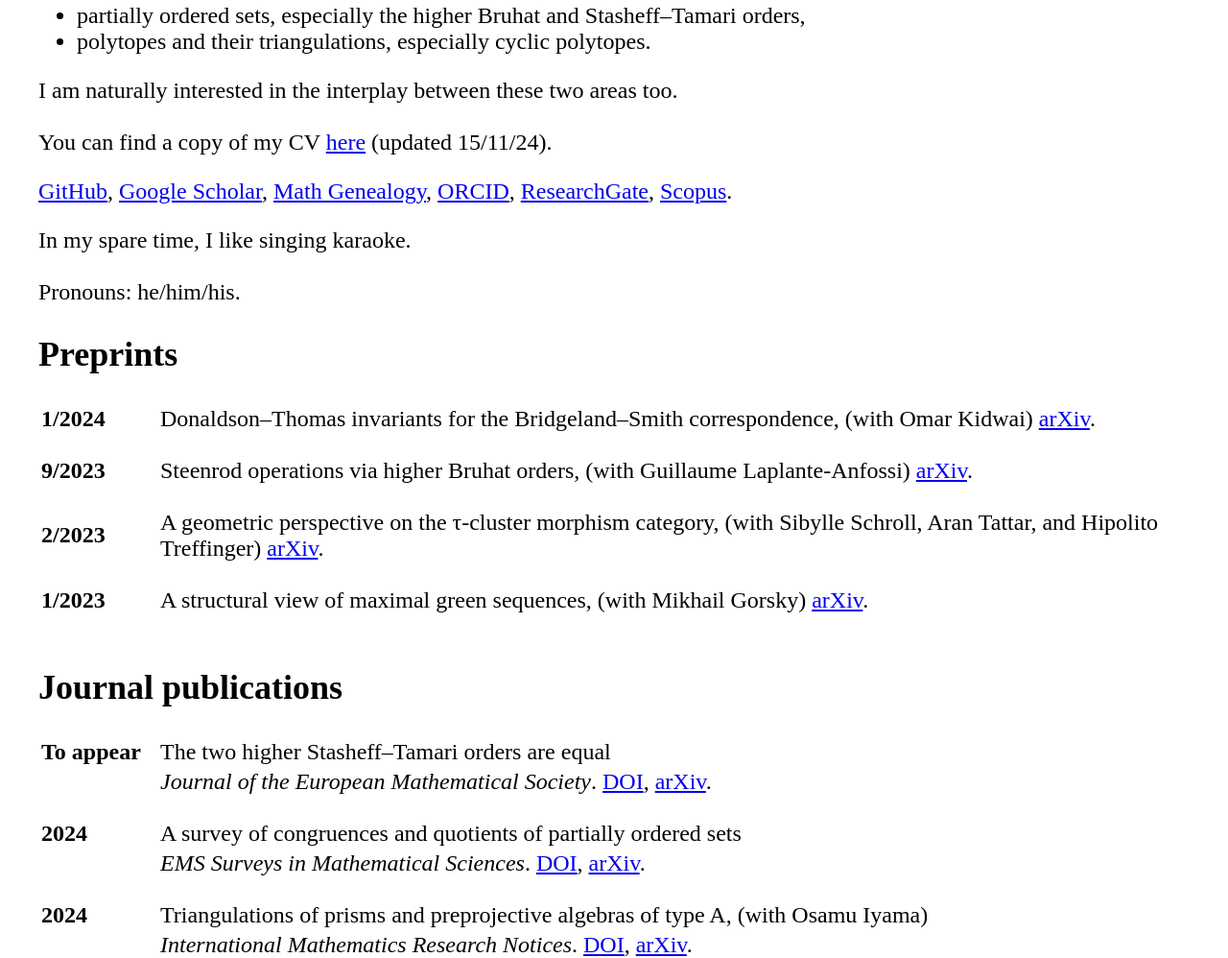
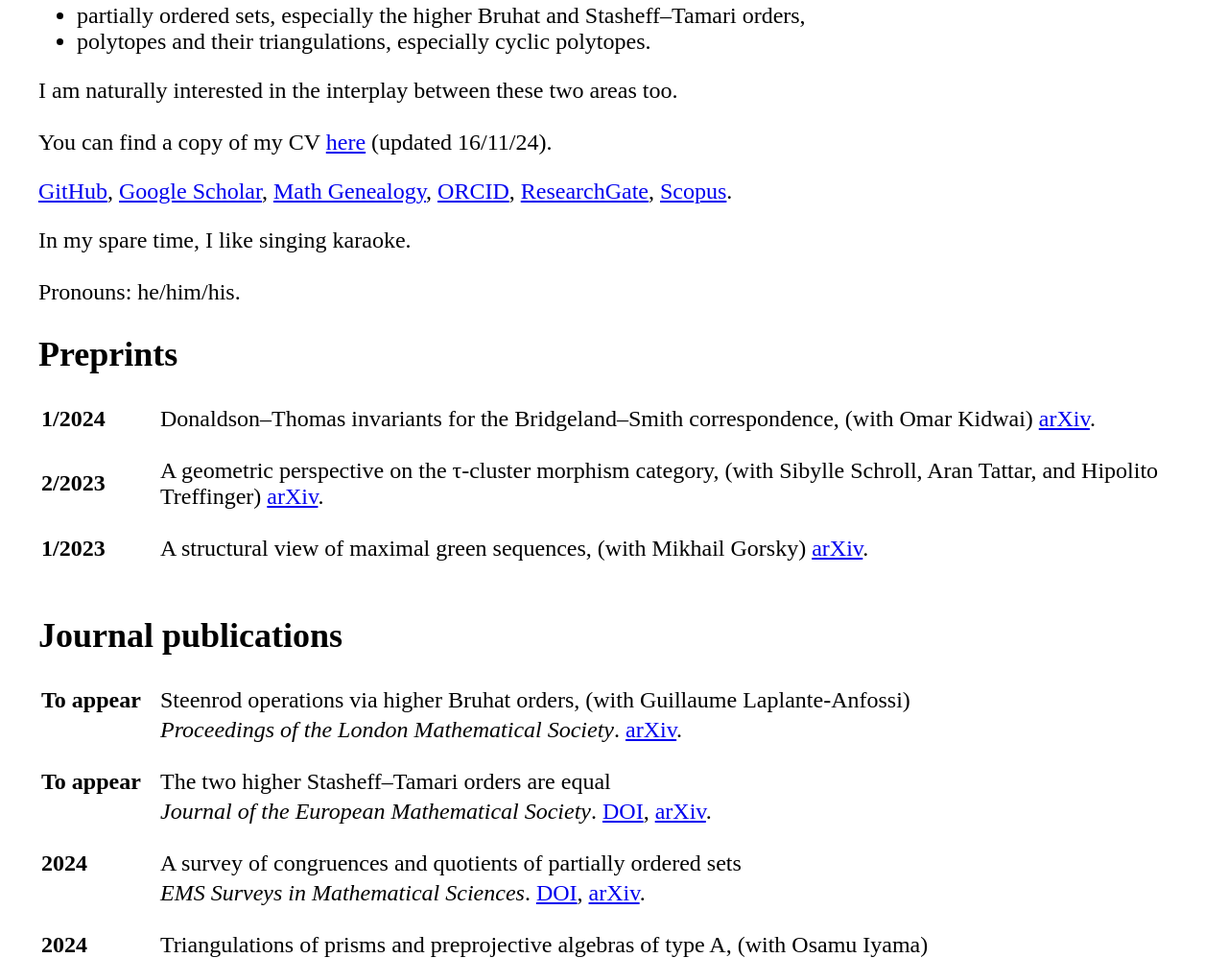
Before and after one commit to nchlswllms/nchlswllms.github.io, a plain HTML site: page index.html in a window 1280 px wide. Shown: the part 1013-2011 px from the top of the page at 96% size. Drawn offline with Linux system fonts and the light colour scheme.

Commit message:
add PLMS paper

```diff
--- a/index.html
+++ b/index.html
@@ -93,7 +93,7 @@ Nicholas Williams
 
 		<br>
 
-		<div>You can find a copy of my CV <a href="academic_cv.pdf">here</a> (updated 15/11/24).</div>
+		<div>You can find a copy of my CV <a href="academic_cv.pdf">here</a> (updated 16/11/24).</div>
 
 		<p><a href="https://github.com/nchlswllms">GitHub</a>,
 		<a href="https://scholar.google.com/citations?user=iZErZFQAAAAJ">Google Scholar</a>,
@@ -120,11 +120,6 @@ Nicholas Williams
 		</tr>
 
 		<tr class="spaceUnder">
-			<td><b>9/2023</b></td>
-			<td>Steenrod operations via higher Bruhat orders, (with Guillaume Laplante-Anfossi) <a href="https://arxiv.org/abs/2309.16481">arXiv</a>.</td>
-		</tr>
-
-		<tr class="spaceUnder">
 			<td><b>2/2023</b></td>
 			<td>A geometric perspective on the τ-cluster morphism category, (with Sibylle Schroll, Aran Tattar, and Hipolito Treffinger) <a href="https://arxiv.org/abs/2302.12217">arXiv</a>.</td>
 		</tr>
@@ -139,6 +134,15 @@ Nicholas Williams
 	<h2>Journal publications</h2>
 
 		<table class="tstyle">
+
+		<tr>
+			<td><b>To appear</b></td>
+			<td>Steenrod operations via higher Bruhat orders, (with Guillaume Laplante-Anfossi)</td>
+		</tr>
+        <tr class="spaceUnder">
+			<td></td>
+			<td><i>Proceedings of the London Mathematical Society</i>. <a href="https://arxiv.org/abs/2309.16481">arXiv</a>.</td>
+		</tr>
 
 		<tr>
 			<td><b>To appear</b></td>
```
Also changed, not shown: 1 other file.
